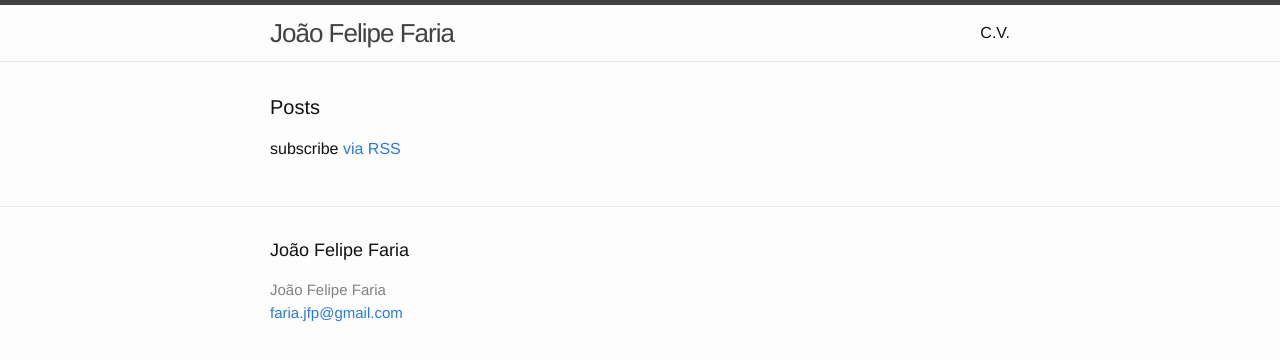
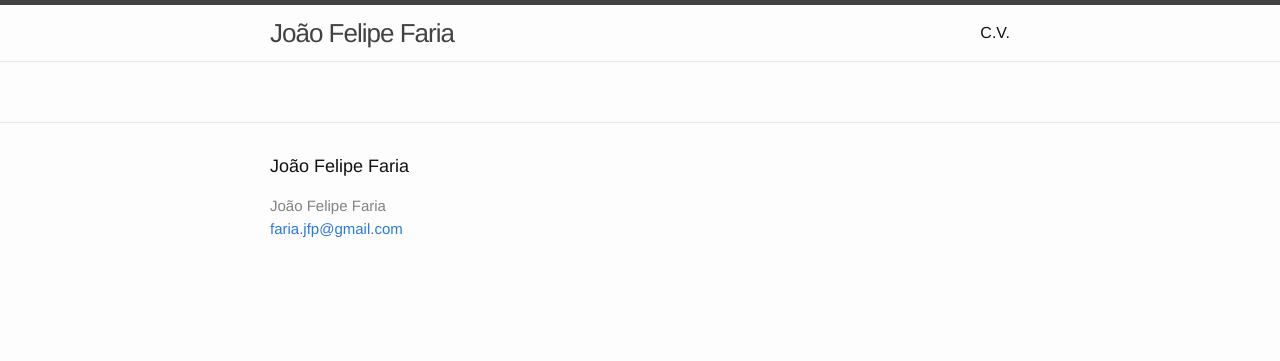
Before and after one commit to jffaria/jffaria.github.io, a Jekyll site: the page built from index.html, in a window 1280 px wide. Shown: the top 361 px of the page. Built offline with Jekyll 4.4.1, drawn with Linux system fonts in a browser that asks for light colours.

Commit message:
Update index.html

```diff
--- a/index.html
+++ b/index.html
@@ -3,7 +3,7 @@ layout: default
 ---
 
 <div class="home">
-{% if site.posts %}
+{% unless site.posts == empty %}
   <h1 class="page-heading">Posts</h1>
 
   <ul class="post-list">
@@ -19,5 +19,5 @@ layout: default
   </ul>
 
   <p class="rss-subscribe">subscribe <a href="{{ "/feed.xml" | prepend: site.baseurl }}">via RSS</a></p>
-{% endif %}
+{% endunless %}
 </div>
```
